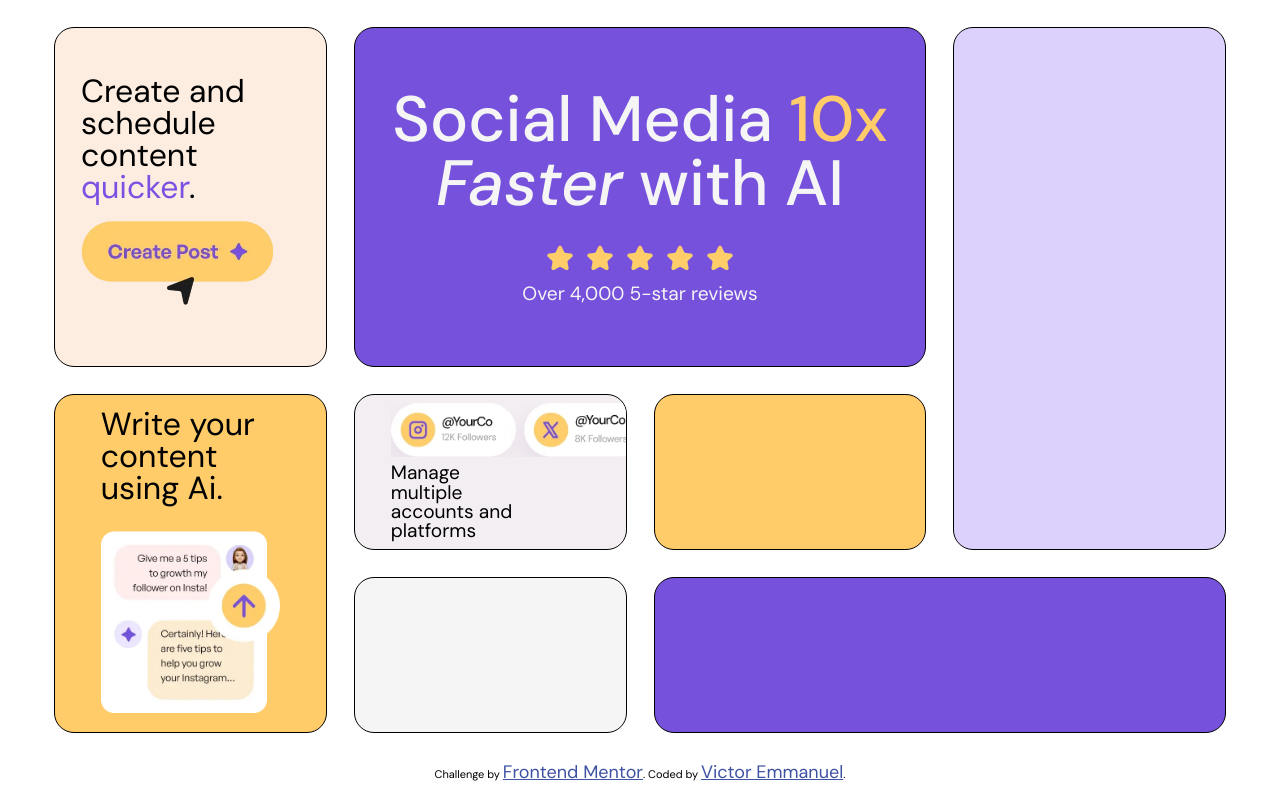
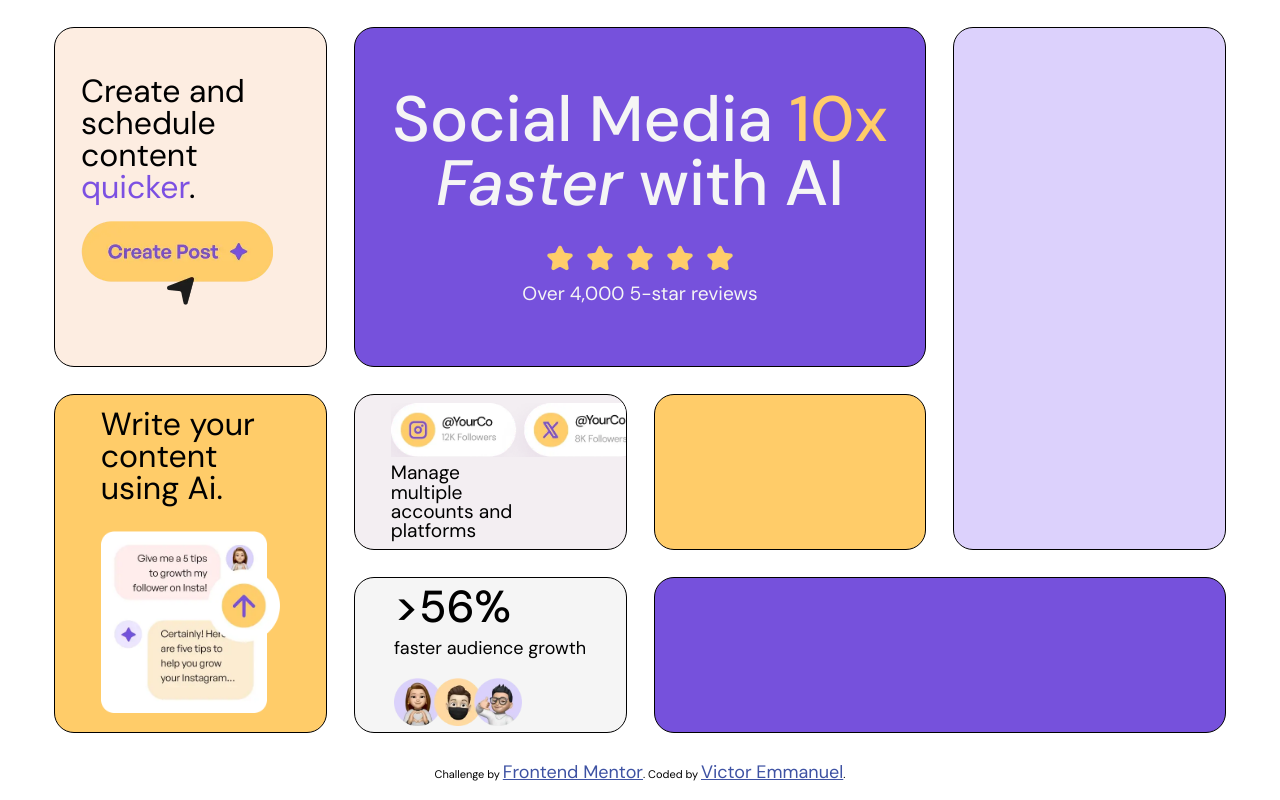
Before and after one commit to victor-web-dev/Bento-grid, a React (Vite) app: page / in a window 1280 px wide. Built offline with nearby package versions, Linux system fonts and the light colour scheme.

Commit message:
feat: grid-item-audience style

```diff
--- a/src/components/Grid/Grid.style.css
+++ b/src/components/Grid/Grid.style.css
@@ -124,6 +124,16 @@
   background-color: #f5f5f5;
 }
 
+.grid-item-audience p:first-child {
+  font-size: 3.5vw;
+  font-weight: var(--med-weight);
+}
+
+.grid-item-audience img {
+  width: 10vw;
+  padding-top: 1rem;
+}
+
 .grid-item-maintain {
   grid-area: maintain;
   background-color: #ffcc69;
--- a/src/components/Grid/Grid.tsx
+++ b/src/components/Grid/Grid.tsx
@@ -4,6 +4,8 @@ import aiContentImg from "@/assets/images/illustration-ai-content.webp";
 import fiveStarsImg from "@/assets/images/illustration-five-stars.webp";
 
 import multipleImg from "@/assets/images/illustration-multiple-platforms.webp";
+
+import peopleProfileImg from "@/assets/images/illustration-audience-growth.webp";
 
 export function Grid() {
   return (
@@ -51,7 +53,15 @@ export function Grid() {
             </div>
           </div>
 
-          <div className="item grid-item-audience"></div>
+          <div className="item grid-item-audience">
+            <div>
+              <p>&gt;56%</p>
+              <p>faster audience growth</p>
+              <div>
+                <img src={peopleProfileImg} alt="people profiles" />
+              </div>
+            </div>
+          </div>
 
           <div className="item grid-item-maintain"></div>
 
```
